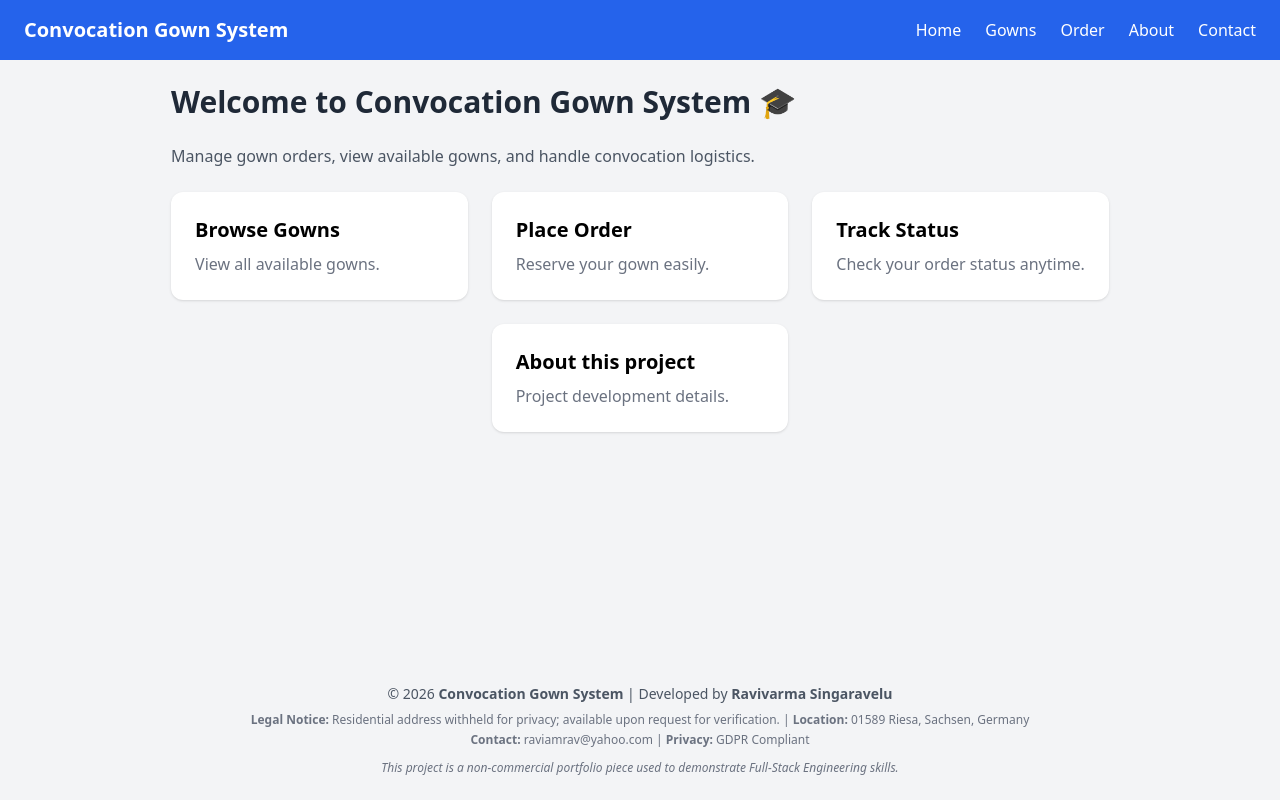
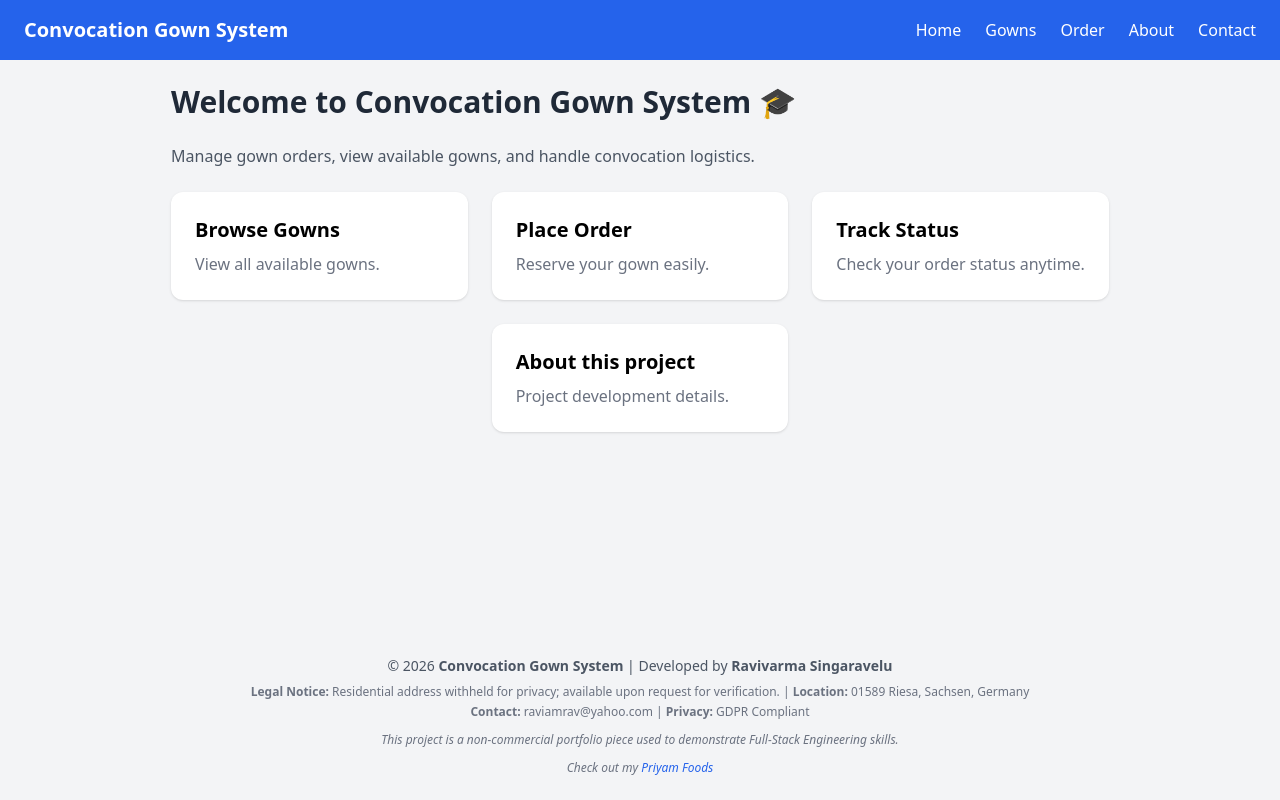
Before and after one commit to raviamrav/convocation-gown-system, a React (Vite) app in the folder frontend/: page / in a window 1280 px wide. Built offline with nearby package versions, Linux system fonts and the light colour scheme; no server answers.

Commit message:
reference link to Priyamfoods

```diff
--- a/frontend/src/layouts/MainLayout.tsx
+++ b/frontend/src/layouts/MainLayout.tsx
@@ -28,6 +28,7 @@ function MainLayout() {
               This project is a non-commercial portfolio piece used to demonstrate
               Full-Stack Engineering skills.
             </p>
+            <p className="italic pt-2">Check out my <a href="https://priyamfoods.vercel.app/" target="_blank" rel="noopener noreferrer" className="text-blue-600 hover:underline">Priyam Foods</a></p>
           </div>
         </div>
       </footer>
```
